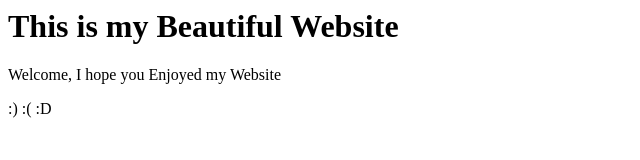
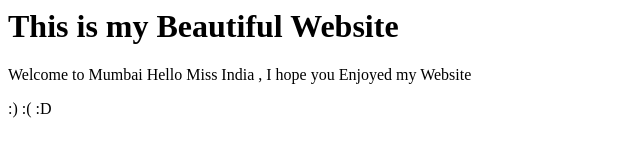
Before and after one commit to mycardevops/firstprojet, a plain HTML site: page index.html in a window 1280 px wide. Shown: the whole page, without its empty margins (0-640 px from the left). Drawn offline with Linux system fonts and the light colour scheme.

Commit message:
New Words added

```diff
--- a/index.html
+++ b/index.html
@@ -2,7 +2,7 @@
 <html>
 	<title> This is my first Website </title>
 	<h1> This is my Beautiful Website </h1>
-	<p> Welcome, I hope you Enjoyed my Website </p>
+	<p> Welcome to Mumbai Hello Miss India , I hope you Enjoyed my Website </p>
 	<p> :) :( :D
 
 	</p>
```
